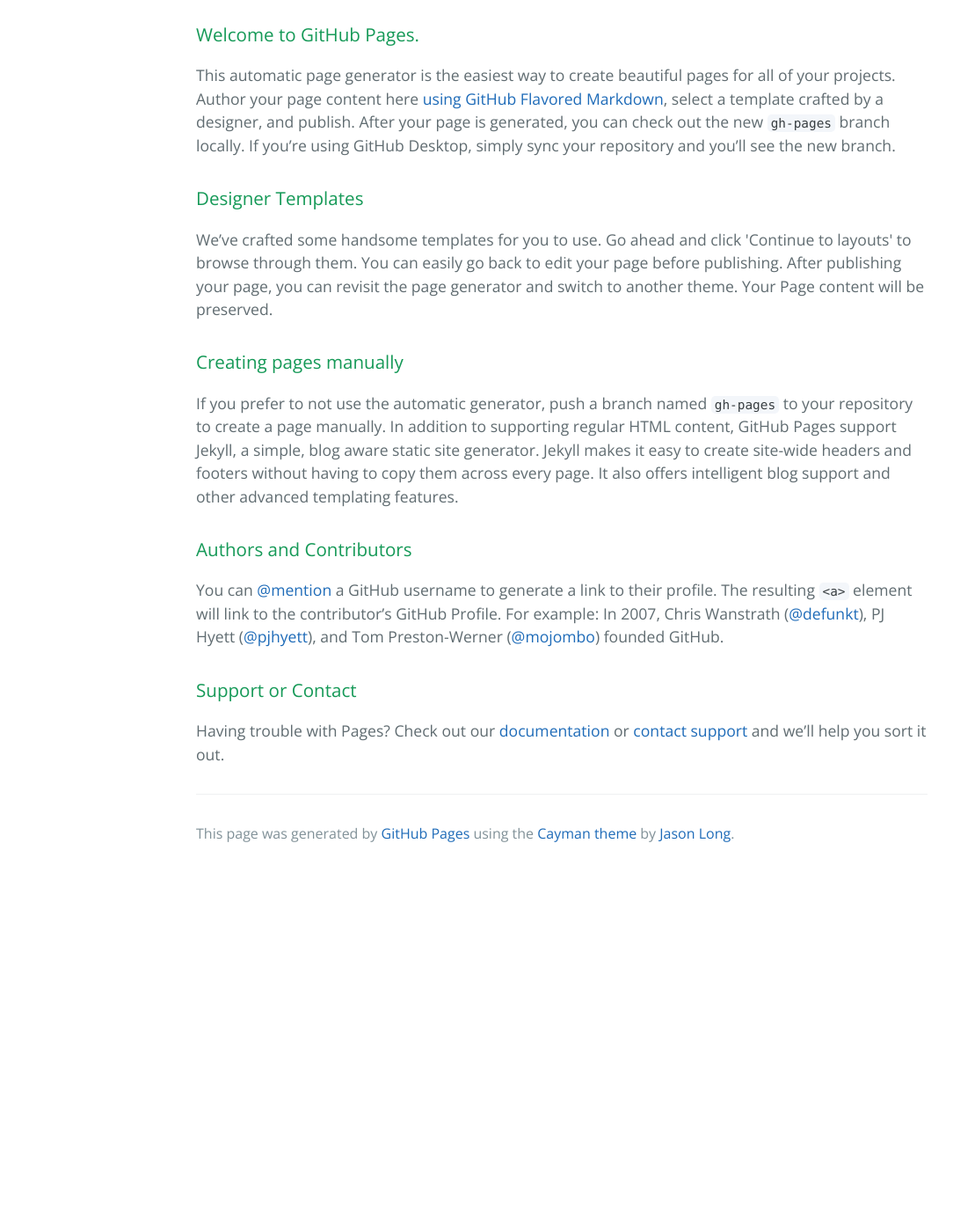
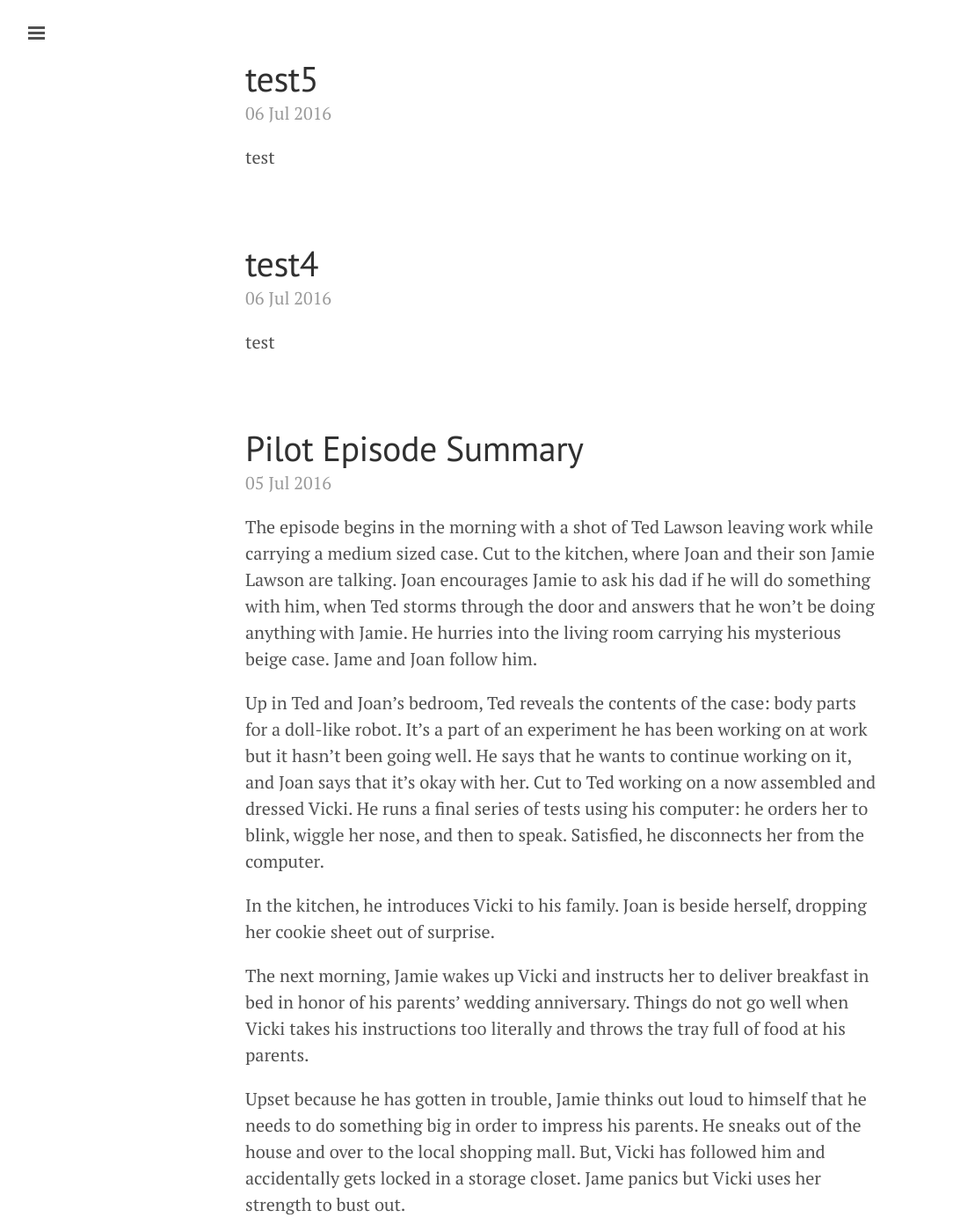
Before and after one commit to lawsonprjct/lawsonprjct.github.io, a Jekyll site: the page built from index.html, in a window 1280 px wide and 1400 px high, scrolled down 278 px. Shown: the whole window at 88% size, without its empty margins (1-1085 px from the left). Built offline with Jekyll 4.4.1, drawn with Linux system fonts in a browser that asks for light colours; the list of posts is cut into pages by our own code; before the commit the page ends 1269 px from its top, so only the background shows below that; some of the changed text lies outside the part shown.

Commit message:
Add files via upload

```diff
--- a/_config.yml
+++ b/_config.yml
@@ -1,7 +1,7 @@
 excerpt_separator: ""
 pygments: rouge
 markdown: kramdown
-url: http://lawsonproject-chapter2.github.io/
+url: https://lawsonproject.github.io/
 title: The Lawson Project
 tagline: A look back at the TV Show "Small Wonder"
 description: My awesome new site
--- a/index.html
+++ b/index.html
@@ -1,53 +1,37 @@
-<!DOCTYPE html>
-<html lang="en-us">
-  <head>
-    <meta charset="UTF-8">
-    <title>Lawsonproject-chapter2.GitHub.io by LawsonProject-Chapter2</title>
-    <meta name="viewport" content="width=device-width, initial-scale=1">
-    <link rel="stylesheet" type="text/css" href="stylesheets/normalize.css" media="screen">
-    <link href='https://fonts.googleapis.com/css?family=Open+Sans:400,700' rel='stylesheet' type='text/css'>
-    <link rel="stylesheet" type="text/css" href="stylesheets/stylesheet.css" media="screen">
-    <link rel="stylesheet" type="text/css" href="stylesheets/github-light.css" media="screen">
-  </head>
-  <body>
-    <section class="page-header">
-      <h1 class="project-name">Lawsonproject-chapter2.GitHub.io</h1>
-      <h2 class="project-tagline"></h2>
-    </section>
+---
+layout: default
+title: Home
+---
 
-    <section class="main-content">
-      <h3>
-<a id="welcome-to-github-pages" class="anchor" href="#welcome-to-github-pages" aria-hidden="true"><span aria-hidden="true" class="octicon octicon-link"></span></a>Welcome to GitHub Pages.</h3>
+<div class="posts">
+  {% for post in paginator.posts %}
+  <div class="post">
+    <h1 class="post-title">
+      <a href="{{ post.url }}">
+        {{ post.title }}
+      </a>
+    </h1>
 
-<p>This automatic page generator is the easiest way to create beautiful pages for all of your projects. Author your page content here <a href="https://guides.github.com/features/mastering-markdown/">using GitHub Flavored Markdown</a>, select a template crafted by a designer, and publish. After your page is generated, you can check out the new <code>gh-pages</code> branch locally. If you’re using GitHub Desktop, simply sync your repository and you’ll see the new branch.</p>
+    <span class="post-date">{{ post.date | date_to_string }}</span>
 
-<h3>
-<a id="designer-templates" class="anchor" href="#designer-templates" aria-hidden="true"><span aria-hidden="true" class="octicon octicon-link"></span></a>Designer Templates</h3>
+    {{ post.content }}
+  </div>
+  {% endfor %}
+</div>
 
-<p>We’ve crafted some handsome templates for you to use. Go ahead and click 'Continue to layouts' to browse through them. You can easily go back to edit your page before publishing. After publishing your page, you can revisit the page generator and switch to another theme. Your Page content will be preserved.</p>
-
-<h3>
-<a id="creating-pages-manually" class="anchor" href="#creating-pages-manually" aria-hidden="true"><span aria-hidden="true" class="octicon octicon-link"></span></a>Creating pages manually</h3>
-
-<p>If you prefer to not use the automatic generator, push a branch named <code>gh-pages</code> to your repository to create a page manually. In addition to supporting regular HTML content, GitHub Pages support Jekyll, a simple, blog aware static site generator. Jekyll makes it easy to create site-wide headers and footers without having to copy them across every page. It also offers intelligent blog support and other advanced templating features.</p>
-
-<h3>
-<a id="authors-and-contributors" class="anchor" href="#authors-and-contributors" aria-hidden="true"><span aria-hidden="true" class="octicon octicon-link"></span></a>Authors and Contributors</h3>
-
-<p>You can <a href="https://help.github.com/articles/basic-writing-and-formatting-syntax/#mentioning-users-and-teams" class="user-mention">@mention</a> a GitHub username to generate a link to their profile. The resulting <code>&lt;a&gt;</code> element will link to the contributor’s GitHub Profile. For example: In 2007, Chris Wanstrath (<a href="https://github.com/defunkt" class="user-mention">@defunkt</a>), PJ Hyett (<a href="https://github.com/pjhyett" class="user-mention">@pjhyett</a>), and Tom Preston-Werner (<a href="https://github.com/mojombo" class="user-mention">@mojombo</a>) founded GitHub.</p>
-
-<h3>
-<a id="support-or-contact" class="anchor" href="#support-or-contact" aria-hidden="true"><span aria-hidden="true" class="octicon octicon-link"></span></a>Support or Contact</h3>
-
-<p>Having trouble with Pages? Check out our <a href="https://help.github.com/pages">documentation</a> or <a href="https://github.com/contact">contact support</a> and we’ll help you sort it out.</p>
-
-      <footer class="site-footer">
-
-        <span class="site-footer-credits">This page was generated by <a href="https://pages.github.com">GitHub Pages</a> using the <a href="https://github.com/jasonlong/cayman-theme">Cayman theme</a> by <a href="https://twitter.com/jasonlong">Jason Long</a>.</span>
-      </footer>
-
-    </section>
-
-
-  </body>
-</html>
+<div class="pagination">
+  {% if paginator.next_page %}
+    <a class="pagination-item older" href="/page{{paginator.next_page}}">Older</a>
+  {% else %}
+    <span class="pagination-item older">Older</span>
+  {% endif %}
+  {% if paginator.previous_page %}
+    {% if paginator.page == 2 %}
+      <a class="pagination-item newer" href="/">Newer</a>
+    {% else %}
+      <a class="pagination-item newer" href="/page{{paginator.previous_page}}">Newer</a>
+    {% endif %}
+  {% else %}
+    <span class="pagination-item newer">Newer</span>
+  {% endif %}
+</div>
```
